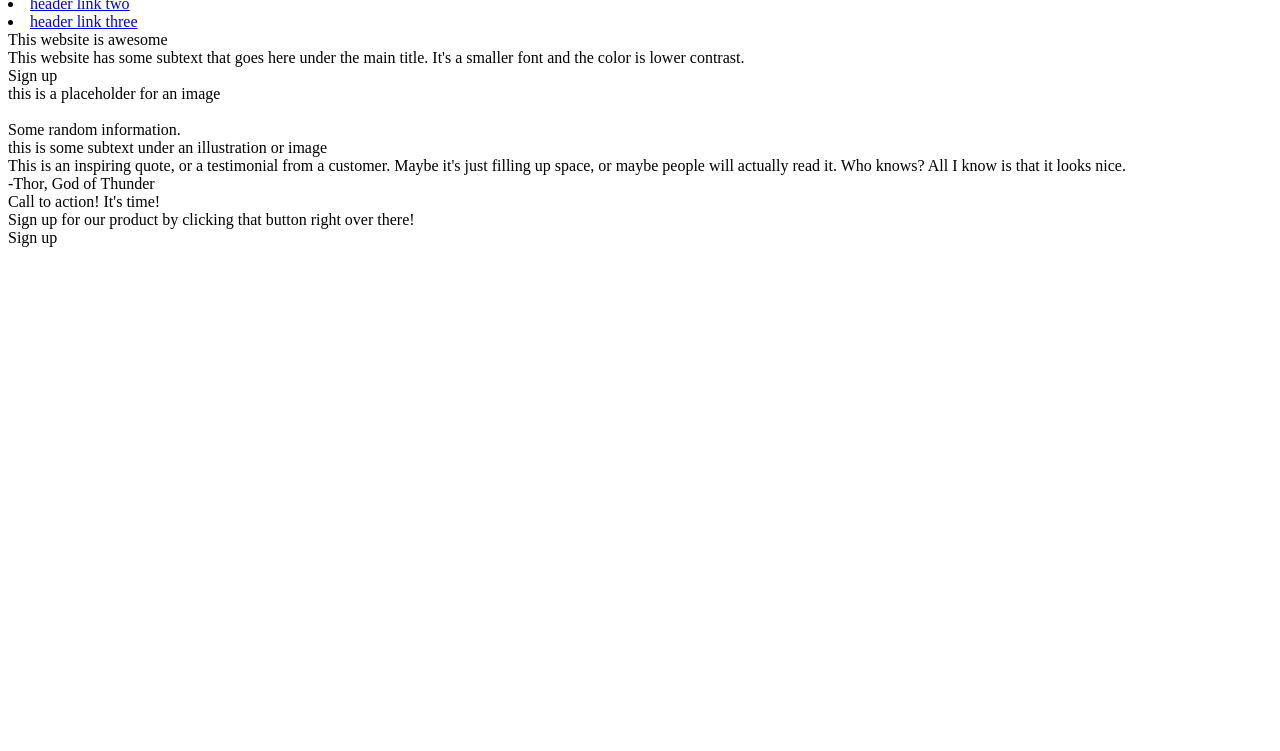
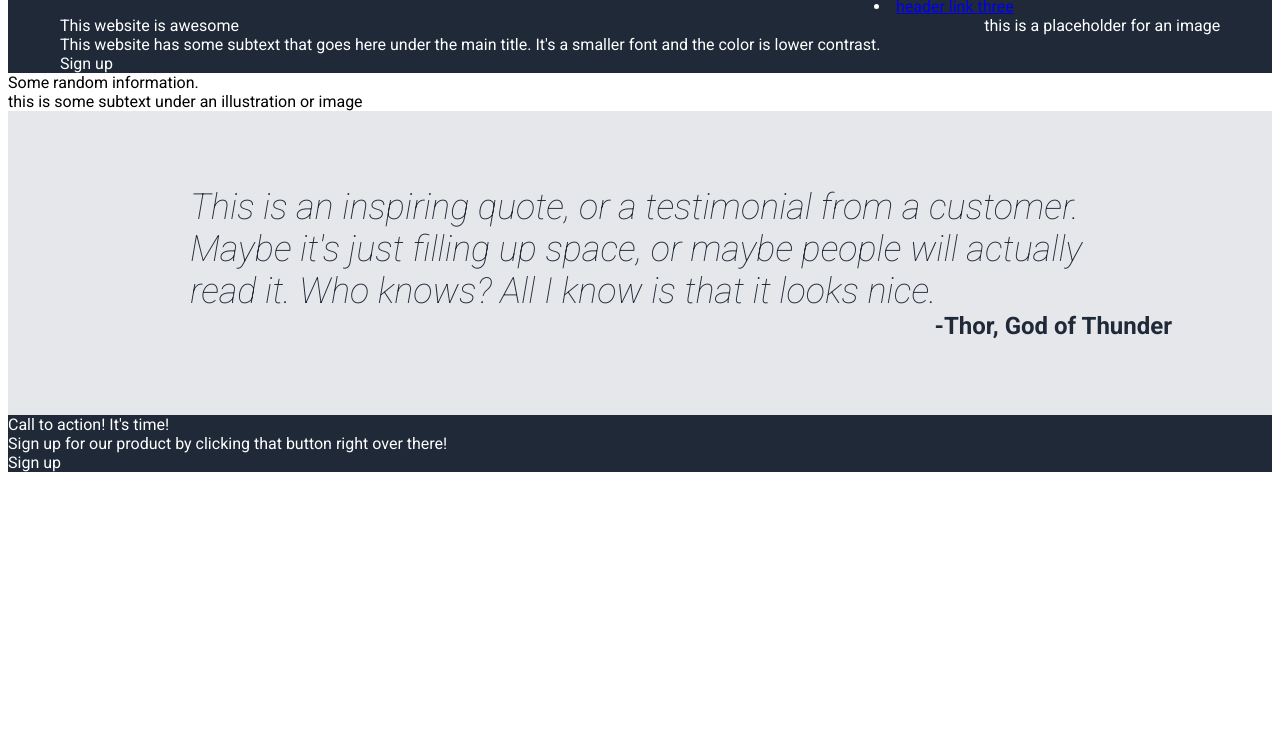
Before and after one commit to WongtonMein/odin-landing-page, a plain HTML site: page index.html in a window 1280 px wide. Shown: the part 49-800 px from the top of the page. Drawn offline with Linux system fonts and the light colour scheme.

Commit message:
Added CSS for quote section

```diff
--- a/index.html
+++ b/index.html
@@ -4,11 +4,15 @@
         <meta charset="UTF-8">
         <title>Odin Landing Page</title>
         <link rel="stylesheet" href="style.css">
+
+        <link rel="preconnect" href="https://fonts.googleapis.com">
+        <link rel="preconnect" href="https://fonts.gstatic.com" crossorigin>
+        <link href="https://fonts.googleapis.com/css2?family=Roboto:ital,wght@0,100..900;1,100..900&display=swap" rel="stylesheet">
     </head>
 
     <body>
         <div class="header">
-            <div class="header-text">
+            <div class="header-top">
                 <div class="header-logo">
                     Header Logo
                 </div>
@@ -17,6 +21,8 @@
                     <li><a href="#">header link two</a></li>
                     <li><a href="#">header link three</a></li>
                 </div>
+            </div>
+            <div class="header-bottom">
                 <div class="description">
                     <div class="description-title">
                         This website is awesome
@@ -32,8 +38,6 @@
                     this is a placeholder for an image
                 </div>
             </div>
-            <!-- PLACEHOLDER IMAGE HERE -->
-            <img>
         </div>
         <div class="information">
             <div class="information-header">
@@ -48,7 +52,7 @@
             </div>
         </div>
         <div class="quote">
-            <div class="quotetext">
+            <div class="quote-text">
                 This is an inspiring quote, or a testimonial from a customer. Maybe it's just filling up space, or maybe people will actually read it. Who knows? All I know is that it looks nice.
             </div>
             <div class="quote-author">
--- a/style.css
+++ b/style.css
@@ -31,6 +31,49 @@
 */
 
 body {
+    font-family: 'Roboto', sans-serif;
+}
+
+.header, .footer {
+    background-color: #1f2937;
+    color: white;
+}
+
+.header {
+    /* display: flex;    */
+}
+
+.header-top {
+    display: flex;
+    justify-content: space-around;
+}
+
+.header-bottom {
+    display: flex;
+    justify-content: space-around;
+}
+
+
+.quote {
+    background-color: #E5E7EB;
+    color: #1F2937;
+    padding: 75px 100px;
     display: flex;
     flex-direction: column;
 }
+
+.quote-text {
+    font-size: 36px;
+    font-weight: lighter;
+    font-style: italic;
+    align-self: center;
+    max-width: 900px;
+
+}
+
+.quote-author {
+    display: flex;
+    justify-content: flex-end;
+    font-weight: bolder;
+    font-size: 24px;
+}
```
